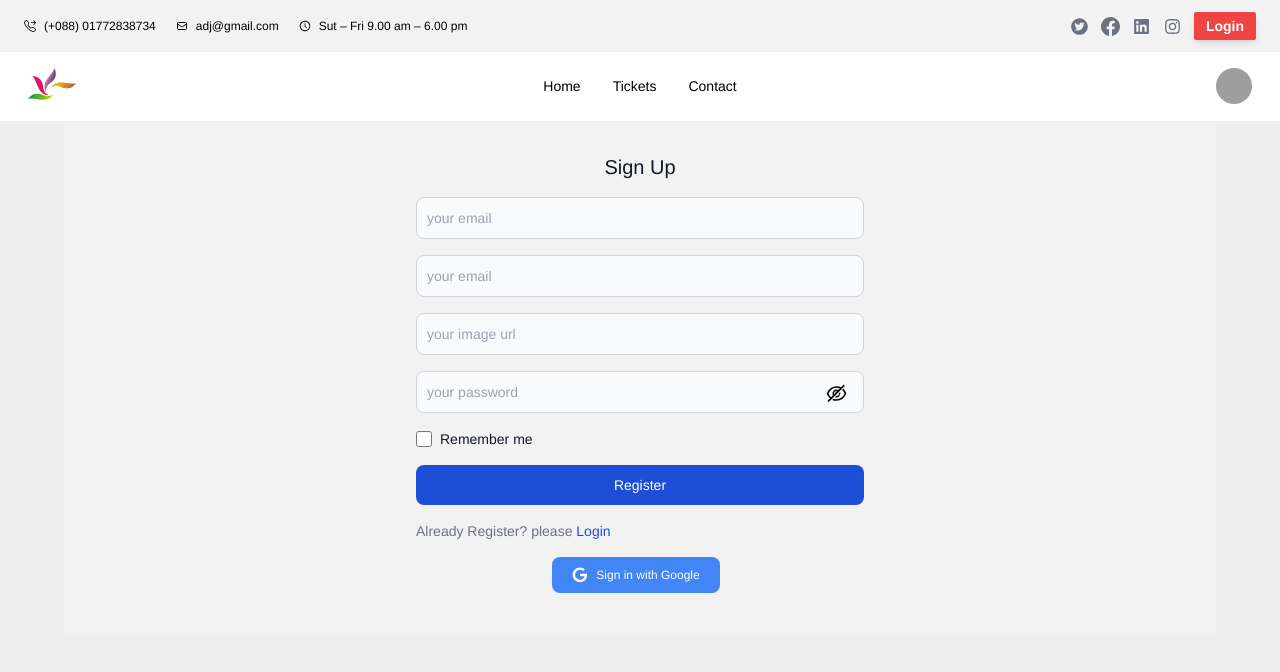
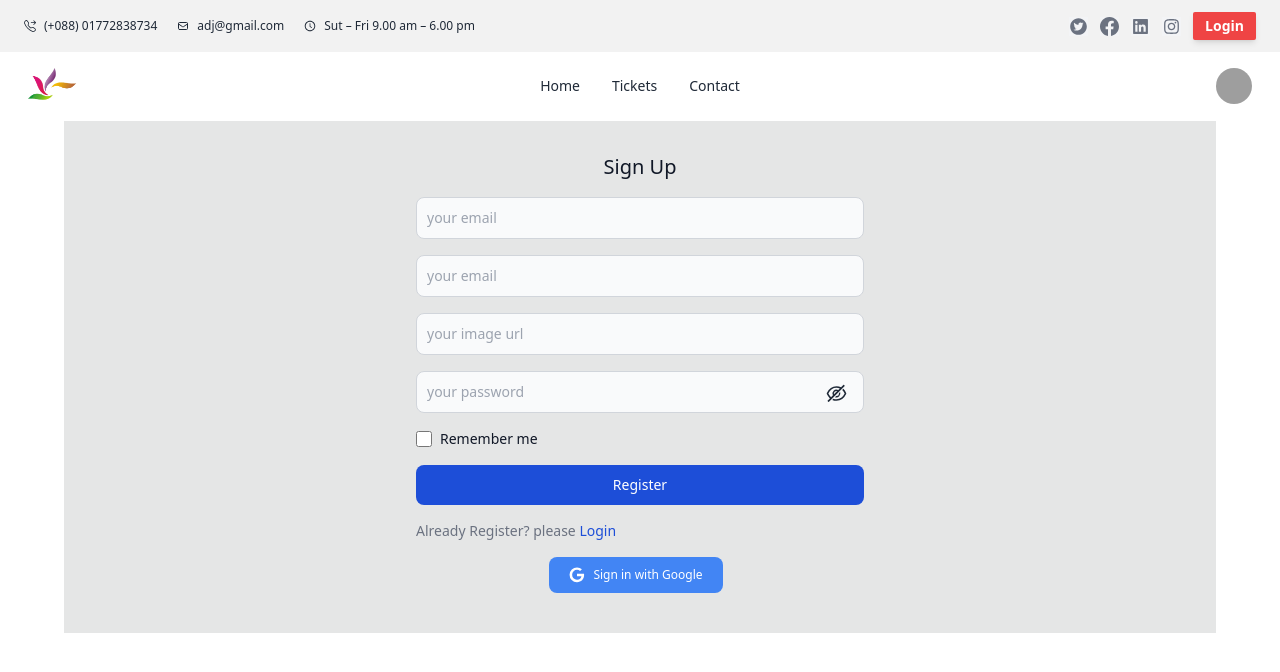
Before and after one commit to Anirbandasjoy/event-management, a React (Vite) app: page /register in a window 1280 px wide. Shown: the top 672 px of the page. Built offline with nearby package versions, Linux system fonts and the light colour scheme; no server answers; grey boxes are pictures that could not be loaded.

Commit message:
modify my json data

```diff
--- a/src/components/Loading.jsx
+++ b/src/components/Loading.jsx
@@ -3,7 +3,7 @@ import { RotatingLines } from 'react-loader-spinner'
 
 const Loading = () => {
     return (
-        <div className='flex justify-center items-center h-screen'>
+        <div className='flex justify-center bg-white items-center h-screen'>
             <RotatingLines
                 strokeColor="grey"
                 strokeWidth="5"
--- a/src/components/Tickets.jsx
+++ b/src/components/Tickets.jsx
@@ -32,10 +32,10 @@ const Tickets = () => {
                                     <div className="px-6 py-4">
                                         <div className="font-bold text-lg sm:text-xl  mb-2">{ticket.name}</div>
 
-                                        <p className="text-gray-700 text-xs sm:text-lg">Sercice charge: ${ticket.price}</p>
+                                        <p className="text-gray-700 text-xs sm:text-lg">Sercice charge: {ticket.price}</p>
 
                                         <button className="bg-blue-500 mt-5 hover:bg-blue-700 text-white font-bold py-2 px-4 rounded">
-                                            Buy Ticket
+                                            Order now
                                         </button>
 
                                     </div>
--- a/src/components/services/ServiceDetails.jsx
+++ b/src/components/services/ServiceDetails.jsx
@@ -13,6 +13,7 @@ const ServiceDetails = () => {
                 <div className=' flex flex-col'>
                     <div className='flex-1 space-y-3'>
                         <h1 className='text-3xl  text-red-300 font-bold'>{name}</h1>
+                        <h2 className='text-xl  text-red-300 font-bold'>{price}</h2>
                         <p className='text-justify text-xs sm:text-sm text-gray-600 '>{description}</p>
                     </div>
 
--- a/src/context/AuthProvider.jsx
+++ b/src/context/AuthProvider.jsx
@@ -29,7 +29,6 @@ const AuthProvider = ({ children }) => {
     useEffect(() => {
         const unSubcriber = onAuthStateChanged(auth, currentUser => {
             setUser(currentUser);
-            console.log('objarbar', currentUser);
             setLoading(false)
         });
         return () => {
--- a/src/index.css
+++ b/src/index.css
@@ -40,15 +40,6 @@ body {
   height: 100%;
 }
 
-body {
-  background: #eee;
-  font-family: Helvetica Neue, Helvetica, Arial, sans-serif;
-  font-size: 14px;
-  color: #000;
-  margin: 0;
-  padding: 0;
-}
-
 .swiper {
   width: 100%;
   padding-top: 50px;
--- a/src/pages/auth/Login.jsx
+++ b/src/pages/auth/Login.jsx
@@ -43,8 +43,7 @@ const Login = () => {
                     navigate("/")
                 })
                 .catch((err) => {
-                    console.log(err.message);
-                    setLoginError(err.message)
+                    setLoginError("Email or Password dose not matches")
                 })
 
 
@@ -68,7 +67,7 @@ const Login = () => {
     }
 
     return (
-        <div className='max-w-6xl mt-2 mx-auto bg-base-200'>
+        <div className='max-w-6xl mt-2 mx-auto bg-base-300'>
             <div className='flex  justify-center px-4 md:px-0'>
                 <div className="w-full max-w-lg p-4   rounded-md  sm:p-6 md:p-8 ">
                     <form className="space-y-6 " onSubmit={formik.handleSubmit}>
@@ -82,7 +81,11 @@ const Login = () => {
                         <div>
                             <label htmlFor="email" className="block mb-2 text-sm font-medium text-gray-900 ">Your email</label>
                             <input type="text" name="email" id="email" className="bg-gray-50 border border-gray-300 text-gray-900 text-sm rounded-lg focus:ring-blue-500 focus:border-blue-500 block w-full p-2.5 " placeholder="your email" onChange={formik.handleChange} value={formik.values.email} />
+
+
                             <span className="text-red-600 text-xs">{formik.touched.email ? formik.errors.email : ""}</span>
+
+
                         </div>
                         <div>
                             <label htmlFor="password" className="block mb-2 text-sm font-medium text-gray-900 ">Your password</label>
--- a/src/pages/auth/Register.jsx
+++ b/src/pages/auth/Register.jsx
@@ -58,8 +58,8 @@ const Register = () => {
 
                 })
                 .catch((err) => {
-                    setRegisterError(err.message);
-                    console.log(err.message)
+                    setRegisterError("Somthing Rong");
+
                 })
 
 
@@ -69,7 +69,7 @@ const Register = () => {
 
 
     return (
-        <div className='max-w-6xl mx-auto bg-base-200'>
+        <div className='max-w-6xl mx-auto bg-base-300'>
             <div className='flex  justify-center  px-4 md:px-0'>
                 <div className="w-full max-w-lg  p-4  rounded-md  sm:p-6 md:p-8 ">
                     <form className="space-y-4 " onSubmit={formik.handleSubmit}>
--- a/src/pages/contact/Contact.jsx
+++ b/src/pages/contact/Contact.jsx
@@ -12,7 +12,6 @@ const Contact = () => {
         <div >
             <div className='' data-aos="zoom-in">
                 <img src={contactImage} alt="" />
-
             </div>
 
             <div className='mt-8 mb-10' data-aos="zoom-in">
```
